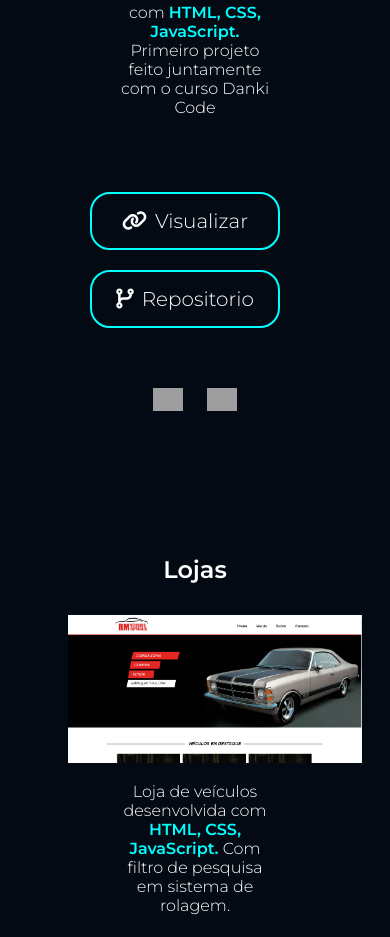
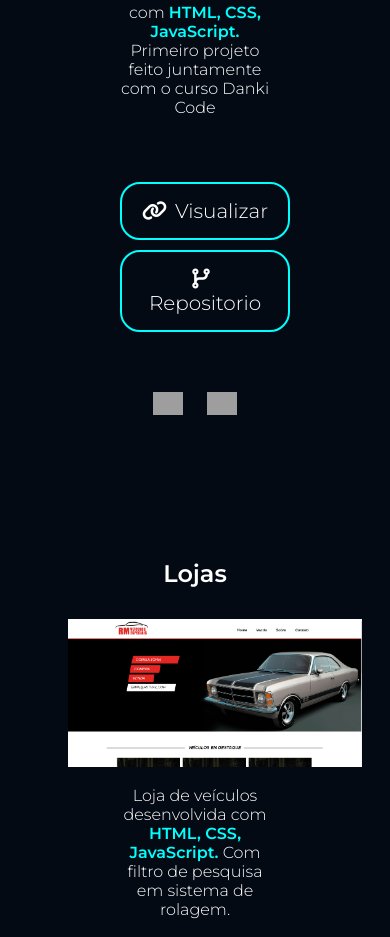
Before and after one commit to RenanCorreaSilva/renancorreasilva.github.io, a plain HTML site: page index.html in a window 390 px wide. Shown: the part 4546-5483 px from the top of the page. Drawn offline with nearby package versions, Linux system fonts and the light colour scheme; grey boxes are pictures that could not be loaded.

Commit message:
Update style.css

```diff
--- a/css/style.css
+++ b/css/style.css
@@ -525,7 +525,8 @@ footer{
         }
 
         .cardSlide .btn a, .cardSlide2 .btn a, .cardSlide3 .btn a, .cardSlide4 .btn a{
-            margin: 10px;
+            margin-bottom: 10px;
+            margin-left: 40px;
         }
 
         .card1{
@@ -653,15 +654,12 @@ footer{
         height: 1200px;
     }
 
-
-
-
     .cardSlide p img, .cardSlide2 p img, .cardSlide3 p img, .cardSlide4 p img{
         width: 300px;
     }
 }
 
-@media screen and (max-width : 350px){
+@media screen and (max-width : 380px){
 
 
     .icon{
@@ -687,8 +685,6 @@ footer{
 
     .cardSlide p img, .cardSlide2 p img, .cardSlide3 p img, .cardSlide4 p img{
         width: 250px;
-        margin-left: -90px;
-        padding: 0 10px ;
     }
 
 
```
